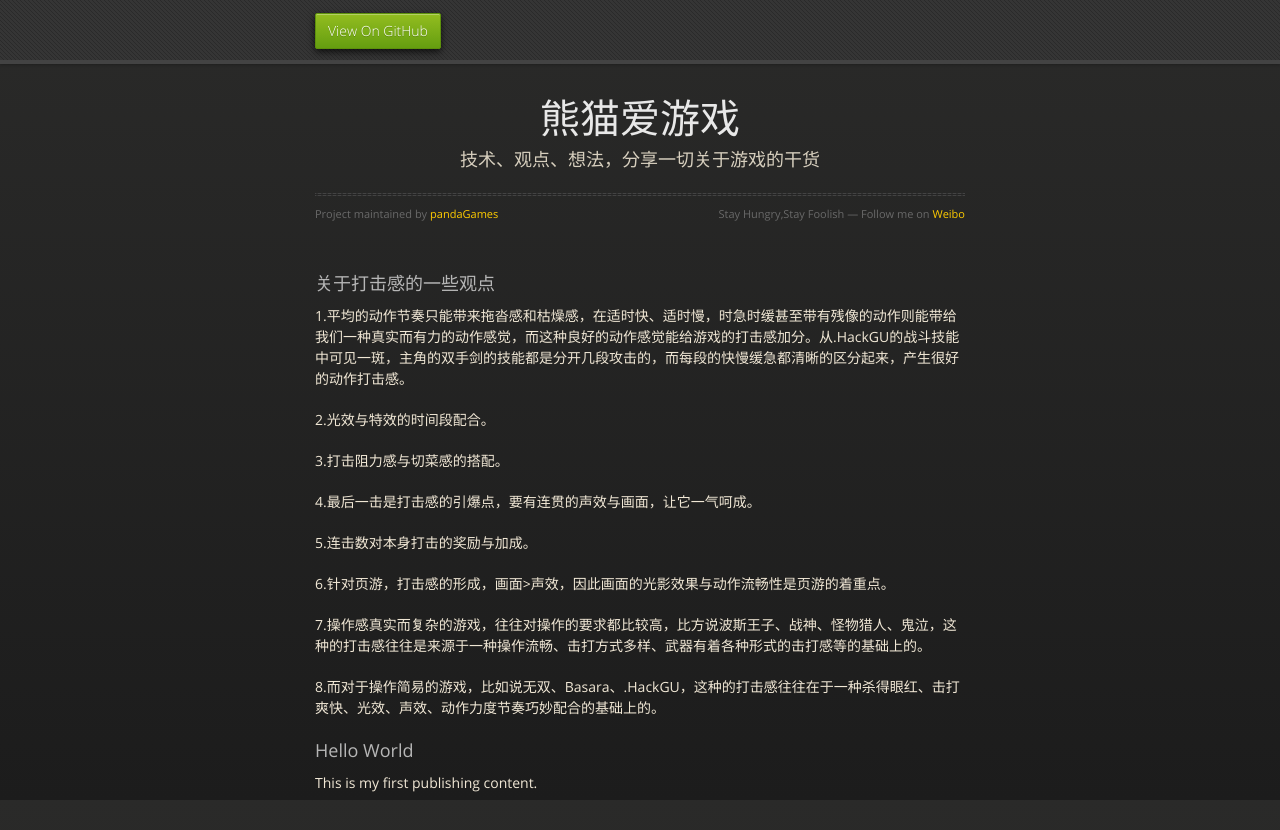
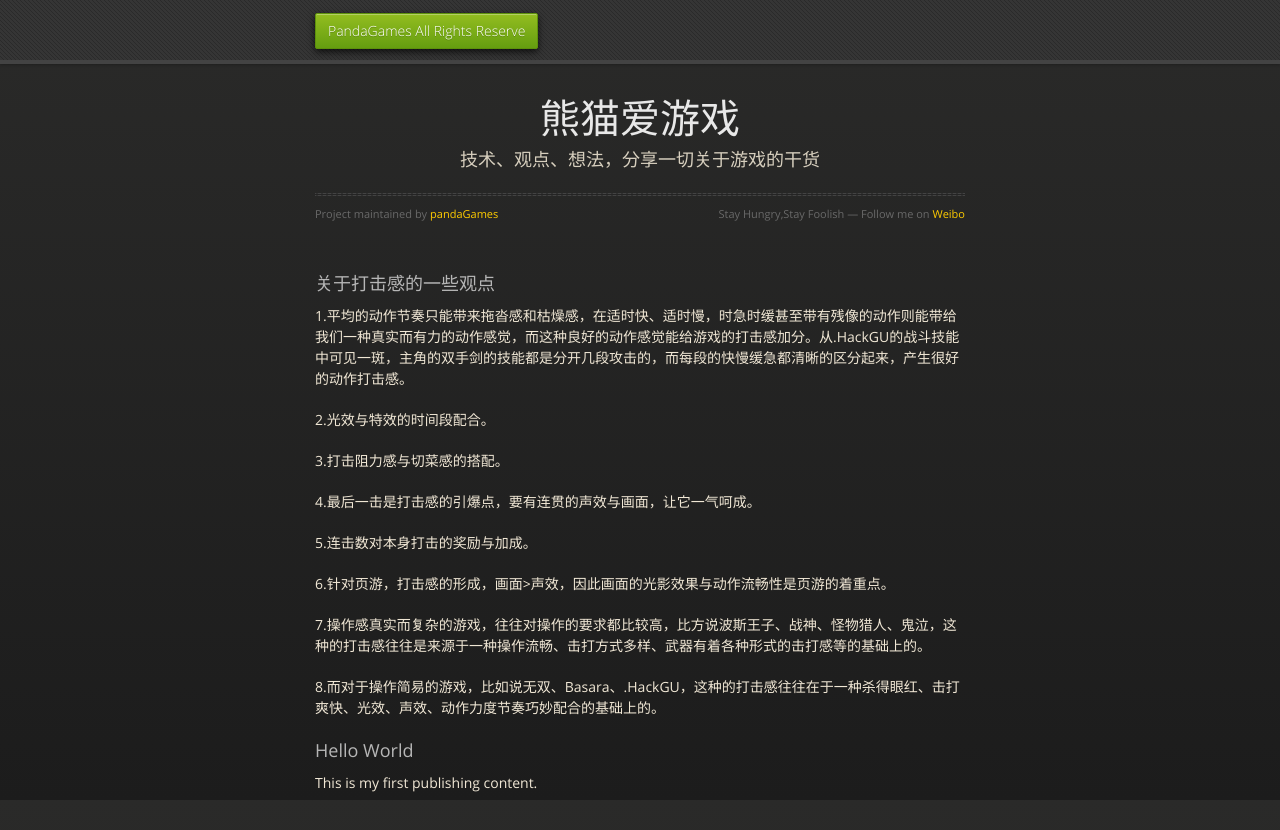
Before and after one commit to pandaGames/pandaGames, a plain HTML site: page index.html in a window 1280 px wide. Drawn offline with nearby package versions, Linux system fonts and the light colour scheme.

Commit message:
changes in "header"

```diff
--- a/index.html
+++ b/index.html
@@ -20,7 +20,7 @@
   <body>
       <div id="header">
         <nav>
-          <li class="fork"><a href="https://github.com/pandaGames">View On GitHub</a></li>
+          <li class="fork"><a href="http://pandaGames.github.io">PandaGames All Rights Reserve</a></li>
         </nav>
       </div><!-- end header -->
 
```
